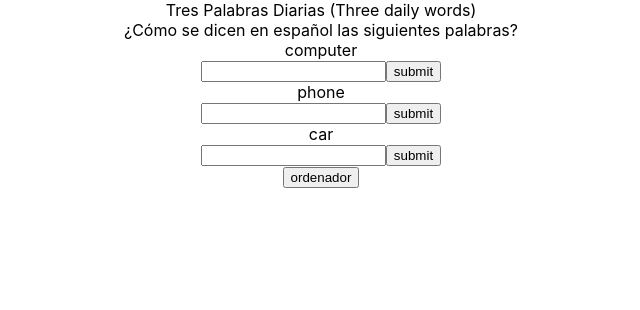
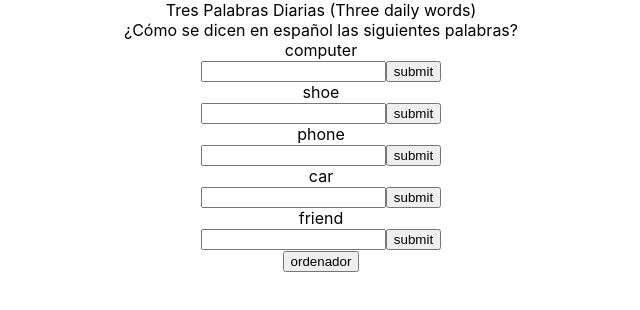
Before and after one commit to orozCoding/seispalabras, a React (Create React App) app: page / in a window 1280 px wide. Shown: the top 310 px of the page, without its empty margins (319-959 px from the left). Built offline with nearby package versions, Linux system fonts and the light colour scheme.

Commit message:
Add more words

```diff
--- a/src/components/words/allWords.js
+++ b/src/components/words/allWords.js
@@ -1,23 +1,37 @@
 const words = [{
   id: 1,
-  e: "car",
-  s: ["auto", "carro", "coche"],
-  completed: "false",
-  active: "false",
+  e: 'car',
+  s: ['auto', 'carro', 'coche'],
+  completed: 'false',
+  active: 'false',
 },
 {
   id: 2,
-  e: "phone",
-  s: ["móvil", "celular", "teléfono"],
-  completed: "false",
-  active: "false",
+  e: 'phone',
+  s: ['móvil', 'celular', 'teléfono'],
+  completed: 'false',
+  active: 'false',
 },
 {
   id: 3,
-  e: "computer",
-  s: ["computadora", "computador", "ordenador"],
-  completed: "false",
-  active: "false",
-}]
+  e: 'computer',
+  s: ['computadora', 'computador', 'ordenador'],
+  completed: 'false',
+  active: 'false',
+},
+{
+  id: 4,
+  e: 'shoe',
+  s: ['zapato', 'calzado', 'zapatilla', 'botín', 'bota'],
+  completed: 'false',
+  active: 'false',
+},
+{
+  id: 5,
+  e: 'friend',
+  s: ['amigo', 'amiga'],
+  completed: 'false',
+  active: 'false',
+}];
 
 export default words;
```
